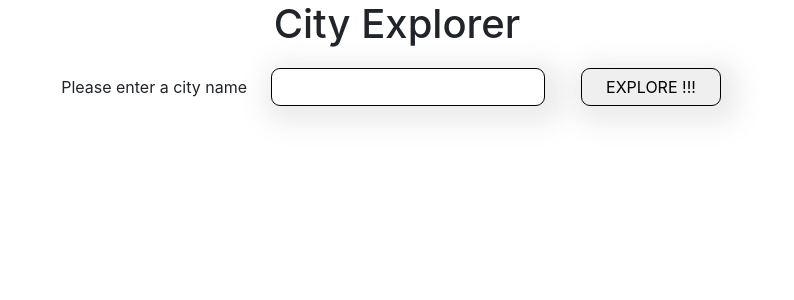
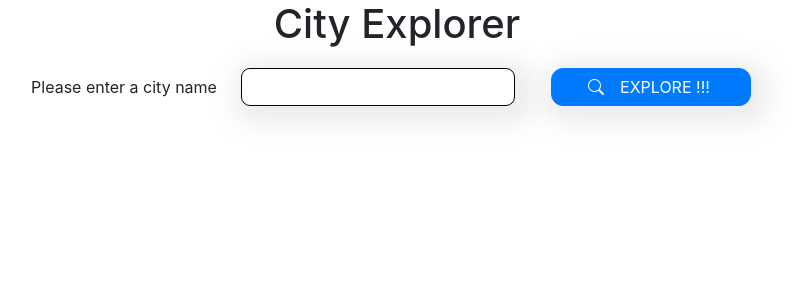
Before and after one commit to fizzo999/cityExplorer301n22, a React (Create React App) app: page / in a window 1280 px wide. Shown: the top 300 px of the page, without its empty margins (243-1037 px from the left). Built offline with nearby package versions, Linux system fonts and the light colour scheme.

Commit message:
adds react-bootstrap icons for all buttons - weather, movies, zoom explore - adds better granularity for better data coming from backend server - splitup low and high temp and description implemented - better font for low,high temp and description

```diff
--- a/package.json
+++ b/package.json
@@ -8,6 +8,7 @@
     "@testing-library/user-event": "^12.8.3",
     "axios": "^0.21.1",
     "bootstrap": "^4.6.0",
+    "bootstrap-icons": "^1.5.0",
     "react": "^17.0.2",
     "react-bootstrap": "^1.6.1",
     "react-dom": "^17.0.2",
--- a/src/App.css
+++ b/src/App.css
@@ -1,3 +1,5 @@
+@import url('https://cdn.jsdelivr.net/npm/bootstrap-icons@1.5.0/font/bootstrap-icons.css');
+
 body {
   display: flex;
   justify-content: center;
@@ -33,10 +35,9 @@ img:hover {
   opacity: 0.8;
 }
 
-button {
+button.btn {
   margin: 12px;
-  border-radius: 9px;
-  border: 1px solid black;
+  border-radius: 12px;
   padding: 6px 24px;
   box-shadow: 6px 6px 24px 12px rgba(121, 121, 121, 0.145);
   transition: all 400ms ease-in-out;
@@ -46,6 +47,19 @@ button:hover {
   box-shadow: 0 0 55px 25px #f2ff044f;
   border: solid 1px #f2ff044f;
   opacity: 0.8;
+}
+
+button.stateChangerButton,
+button.zoomButton,
+button.exploreButton {
+  width: 200px;
+}
+
+button.stateChangerButton i,
+button.zoomButton i,
+button.exploreButton i {
+  margin-left: 12px;
+  float: left;
 }
 
 .red {
@@ -86,3 +100,14 @@ button:hover {
   border-radius: 12px;
   padding: 6px;
 }
+
+.weatherDiv p.card-text,
+.weatherDiv .card-title {
+  font-family: Helvetica, sans-serif;
+  font-size: 1.375em;
+  font-weight: 600;
+}
+
+.weatherDiv .card-title {
+  font-size: 1.6875em;
+}
--- a/src/App.js
+++ b/src/App.js
@@ -2,11 +2,11 @@ import React from 'react';
 import './App.css';
 import axios from 'axios';
 import Container from 'react-bootstrap/Container';
-// import Card from 'react-bootstrap/Card';
+import Button from 'react-bootstrap/Button';
 import CardColumns from 'react-bootstrap/CardColumns';
 import Weather from './Weather.js';
 import Movie from './Movie.js';
-import CarouselComponent from './Carousel.js';
+// import CarouselComponent from './Carousel.js';
 
 class App extends React.Component {
   constructor(props) {
@@ -51,6 +51,7 @@ class App extends React.Component {
       let cityResults = await axios.get(API);
       this.setState({
         hasSearched: true,
+        mapDisplaying: true,
         citySearchResult: cityResults.data[0],
         status: cityResults.status,
         lat: cityResults.data[0].lat,
@@ -125,6 +126,12 @@ class App extends React.Component {
     });
   };
 
+  changeDisplay = whichDisplay => {
+    this.setState({
+      [whichDisplay]: !this.state[whichDisplay],
+    });
+  };
+
   render() {
     let weatherComponentArray = [];
     if (this.state.weatherResultsArray.length > 0) {
@@ -134,6 +141,8 @@ class App extends React.Component {
             <Weather
               key={index}
               description={eachForecast.description}
+              low={eachForecast.low}
+              high={eachForecast.high}
               date={eachForecast.date}
               icon={eachForecast.icon}
             />
@@ -169,26 +178,49 @@ class App extends React.Component {
           <br />
           <input onChange={this.handleChange}></input>
           <br />
-          <button>EXPLORE !!!</button>
+          <Button type='submit' className='exploreButton'>
+            <i class='bi bi-search'></i>EXPLORE !!!
+          </Button>
         </form>
         {this.state.hasSearched ? (
-          <h3>
-            here is information about the city you searched:{' '}
-            <em className='red'>{this.state.city}</em>
-          </h3>
+          <>
+            <h3>
+              CITY: <em className='red'>{this.state.city}</em> LAT:{' '}
+              <em className='red'> {this.state.lat}</em> LONG:{' '}
+              <em className='red'> {this.state.lon}</em>
+            </h3>
+          </>
         ) : (
           ''
         )}
         {this.state.hasSearched ? (
-          <h3>
-            ok and here is your LAT: <em className='red'> {this.state.lat}</em>{' '}
-            and your LONG:
-            <em className='red'> {this.state.lon}</em>
-          </h3>
+          <>
+            <Button
+              className='stateChangerButton'
+              onClick={() => this.changeDisplay('mapDisplaying')}
+            >
+              <i class='bi bi-map-fill'></i>
+              {this.state.mapDisplaying ? 'Hide' : 'Show'} map
+            </Button>
+            <Button
+              className='stateChangerButton'
+              onClick={() => this.changeDisplay('moviesDisplaying')}
+            >
+              <i className='bi-film'></i>
+              {this.state.moviesDisplaying ? 'Hide' : 'Show'} movies
+            </Button>
+            <Button
+              className='stateChangerButton'
+              onClick={() => this.changeDisplay('weatherDisplaying')}
+            >
+              <i class='bi bi-cloud-sun-fill'></i>
+              {this.state.weatherDisplaying ? 'Hide' : 'Show'} weather
+            </Button>
+          </>
         ) : (
           ''
         )}
-        {this.state.hasSearched ? (
+        {this.state.hasSearched && this.state.mapDisplaying ? (
           <>
             <img
               src={`https://maps.locationiq.com/v3/staticmap?key=${process.env.REACT_APP_LOCATIONIQ_KEY}&center=${this.state.lat},${this.state.lon}&zoom=${this.state.zoomLevel}`}
@@ -196,9 +228,13 @@ class App extends React.Component {
               title={this.state.city}
             />
             <br />
-            <button onClick={this.handleZoomIn}> Zoom in </button>
-            <button onClick={this.handleZoomOut}> Zoom out </button>
-            <h3>{this.state.zoomLevel}</h3>
+            <Button className='zoomButton' onClick={this.handleZoomIn}>
+              <i class='bi bi-zoom-in'></i> Zoom in{' '}
+            </Button>
+            <Button className='zoomButton' onClick={this.handleZoomOut}>
+              <i class='bi bi-zoom-out'></i> Zoom out{' '}
+            </Button>
+            <h3>current zoom level: {this.state.zoomLevel}</h3>
           </>
         ) : (
           ''
@@ -213,16 +249,16 @@ class App extends React.Component {
         )}
 
         {this.state.weatherResultsArray.length !== 0 &&
-        this.state.hasSearched === true ? (
+        this.state.weatherDisplaying === true ? (
           <Container className='weatherDiv'>
-            <CarouselComponent></CarouselComponent>
+            {/* <CarouselComponent></CarouselComponent> */}
             <CardColumns>{weatherComponentArray}</CardColumns>
           </Container>
         ) : (
           ''
         )}
         {this.state.moviesResultsArray.length !== 0 &&
-        this.state.hasSearched === true ? (
+        this.state.moviesDisplaying === true ? (
           <Container className='moviesDiv'>
             <CardColumns>{moviesComponentArray}</CardColumns>
           </Container>
--- a/src/Weather.js
+++ b/src/Weather.js
@@ -15,11 +15,13 @@ export class Weather extends Component {
               : 'clouds'
           }
         >
-          <Card.Title>date: {this.props.date}</Card.Title>
+          <Card.Title>{this.props.date}</Card.Title>
           <Card.Img
             variant='top'
             src={`./weather_icons/${this.props.icon}.png`}
           />
+          <Card.Text>low: {this.props.low}</Card.Text>
+          <Card.Text>high: {this.props.high}</Card.Text>
           <Card.Text>{this.props.description}</Card.Text>
         </Card>
       </>
```
Also changed, not shown: 1 other file (tests, documents, lock files or other folders).
